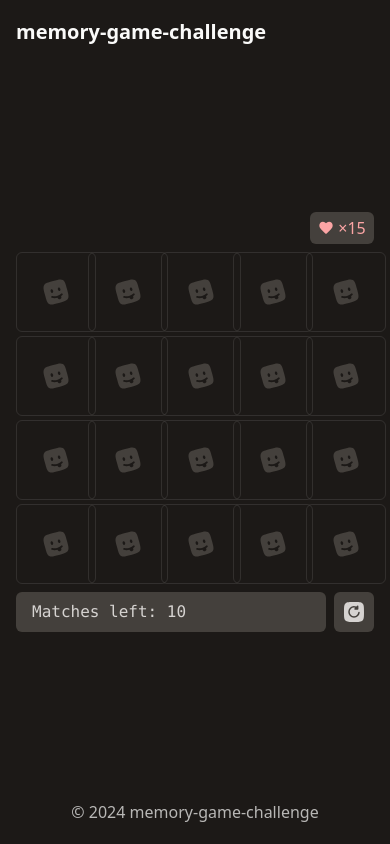
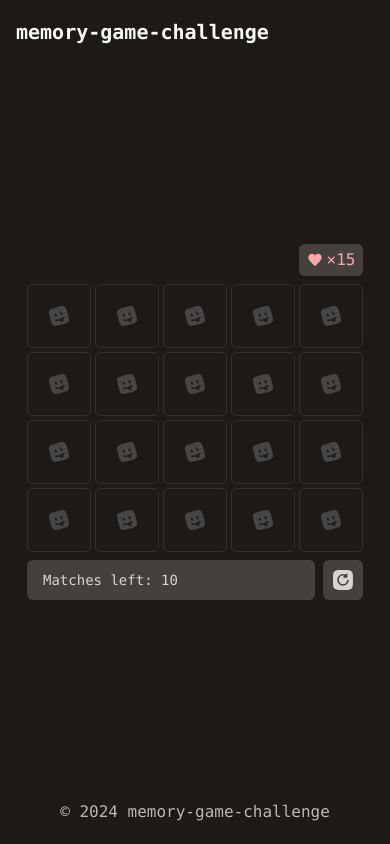
Before and after one commit to itsJosephV/memory-game-challenge, a React (Vite) app: page / in a window 390 px wide. Built offline with nearby package versions, Linux system fonts and the light colour scheme; the HTML template or start-up script is replaced by a standard one.

Commit message:
fixed small bug resetting the game & animation in life lost

```diff
--- a/src/App.tsx
+++ b/src/App.tsx
@@ -35,11 +35,11 @@ function App() {
 
   return (
     <main className="container m-auto grid min-h-screen grid-rows-[auto,1fr,auto] px-4">
-      <header className="text-xl font-bold leading-[4rem]">memory-game-challenge</header>
+      <header className="font-mono text-xl font-bold leading-[4rem]">memory-game-challenge</header>
       <section className="flex items-center justify-center py-8">
         <MemoryGame board={board} />
       </section>
-      <footer className="text-center leading-[4rem] opacity-70">
+      <footer className="text-center font-mono leading-[4rem] opacity-70">
         © {new Date().getFullYear()} memory-game-challenge
       </footer>
     </main>
--- a/src/components/MemoryGame.tsx
+++ b/src/components/MemoryGame.tsx
@@ -14,6 +14,7 @@ export const MemoryGame = ({board}: {board: BoardProps[][]}) => {
   const [gameCompleted, setGameCompleted] = useState<boolean>(false);
   const [attemps, setAttemps] = useState<number>(15);
   const [matchesLeft, setMatchesLeft] = useState<number>(calculateMatches(board));
+  const [isLifeLost, setIsLifeLost] = useState<boolean>(false);
 
   const flipCard = (id: number) => {
     if (attemps === 0) return;
@@ -69,6 +70,7 @@ export const MemoryGame = ({board}: {board: BoardProps[][]}) => {
         setBoardItems(updatedBoard);
       } else {
         setAttemps((prev) => prev - 1);
+        setIsLifeLost(true);
         setTimeout(() => {
           const updatedBoard = boardItems.map((row) =>
             row.map((card) => {
@@ -80,6 +82,7 @@ export const MemoryGame = ({board}: {board: BoardProps[][]}) => {
             }),
           );
 
+          setIsLifeLost(false);
           setBoardItems(updatedBoard);
           setMatches([]);
           console.log("match not found");
@@ -94,12 +97,20 @@ export const MemoryGame = ({board}: {board: BoardProps[][]}) => {
     }
     setBoardItems(randomlySortBoard(board));
     setMatchesLeft(calculateMatches(board));
+    setMatches([]);
     setAttemps(15);
   };
 
   return (
     <div className="flex flex-col gap-2">
-      <div className="ml-auto inline-flex w-16 items-center justify-center gap-1 rounded-md bg-stone-700 py-1 text-red-300">
+      <div
+        className={cn(
+          "ml-auto inline-flex w-16 items-center justify-center gap-1 rounded-md bg-stone-700 py-1 font-mono text-red-300",
+          {
+            shake: isLifeLost,
+          },
+        )}
+      >
         <span>
           <LifeIcon />
         </span>
@@ -113,7 +124,7 @@ export const MemoryGame = ({board}: {board: BoardProps[][]}) => {
               <button
                 key={item.id}
                 className={cn(
-                  "flex h-20 w-20 items-center justify-center rounded-md border border-stone-100/10 text-3xl",
+                  "group flex h-16 w-16 items-center justify-center rounded-md border border-stone-100/10 text-2xl duration-200 hover:border-stone-100/30 md:h-20 md:w-20 md:text-3xl",
                   {
                     "bg-emerald-400": item.matched,
                     "pointer-events-none border-red-300": attemps === 0,
@@ -121,19 +132,29 @@ export const MemoryGame = ({board}: {board: BoardProps[][]}) => {
                 )}
                 onClick={() => flipCard(item.id)}
               >
-                {item.flipped ? item.value : <PlaceholderIcon className="text-stone-700" />}
+                {item.flipped ? (
+                  item.value
+                ) : (
+                  <PlaceholderIcon
+                    className={cn("text-stone-100/20 duration-200 group-hover:text-stone-100/30", {
+                      "text-red-300": attemps === 0,
+                    })}
+                  />
+                )}
               </button>
             );
           });
         })}
       </div>
       <div className="flex gap-2">
-        <div className="flex-1 items-center rounded-md bg-stone-700 p-2 px-4 font-mono text-stone-300">
-          <div className="flex justify-between">
-            <p className="">Matches left: {matchesLeft}</p>
+        <div className="flex flex-1 items-center justify-between rounded-md bg-stone-700 p-2 px-4 font-mono text-stone-300">
+          <div>
+            <p className="text-sm">Matches left: {matchesLeft}</p>
+          </div>
 
-            {gameCompleted && <p className="text-green-300">Game Completed</p>}
-            {attemps === 0 && <p className="text-red-300">Game Over</p>}
+          <div>
+            {gameCompleted && <p className="text-sm text-green-300 md:text-base">Game Completed</p>}
+            {attemps === 0 && <p className="text-sm text-red-300 md:text-base">Game Over</p>}
           </div>
         </div>
         <button className="items-center rounded-md bg-stone-700 p-2" onClick={resetGame}>
--- a/src/index.css
+++ b/src/index.css
@@ -1,8 +1,28 @@
 @tailwind base;
 @tailwind components;
 @tailwind utilities;
+
+* {
+  min-width: 0;
+}
 
 :root {
   color: #fafaf9;
   background-color: #1c1917;
 }
+
+.shake {
+  animation: shake-animation 4.72s ease;
+  transform-origin: 50% 50%
+}
+
+@keyframes shake-animation {
+  0% { transform:translate(0,0) }
+ 1.78571% { transform:translate(5px,0) }
+ 3.57143% { transform:translate(0,0) }
+ 5.35714% { transform:translate(5px,0) }
+ 7.14286% { transform:translate(0,0) }
+ 8.92857% { transform:translate(5px,0) }
+ 10.71429% { transform:translate(0,0) }
+ 100% { transform:translate(0,0) }
+}
```
